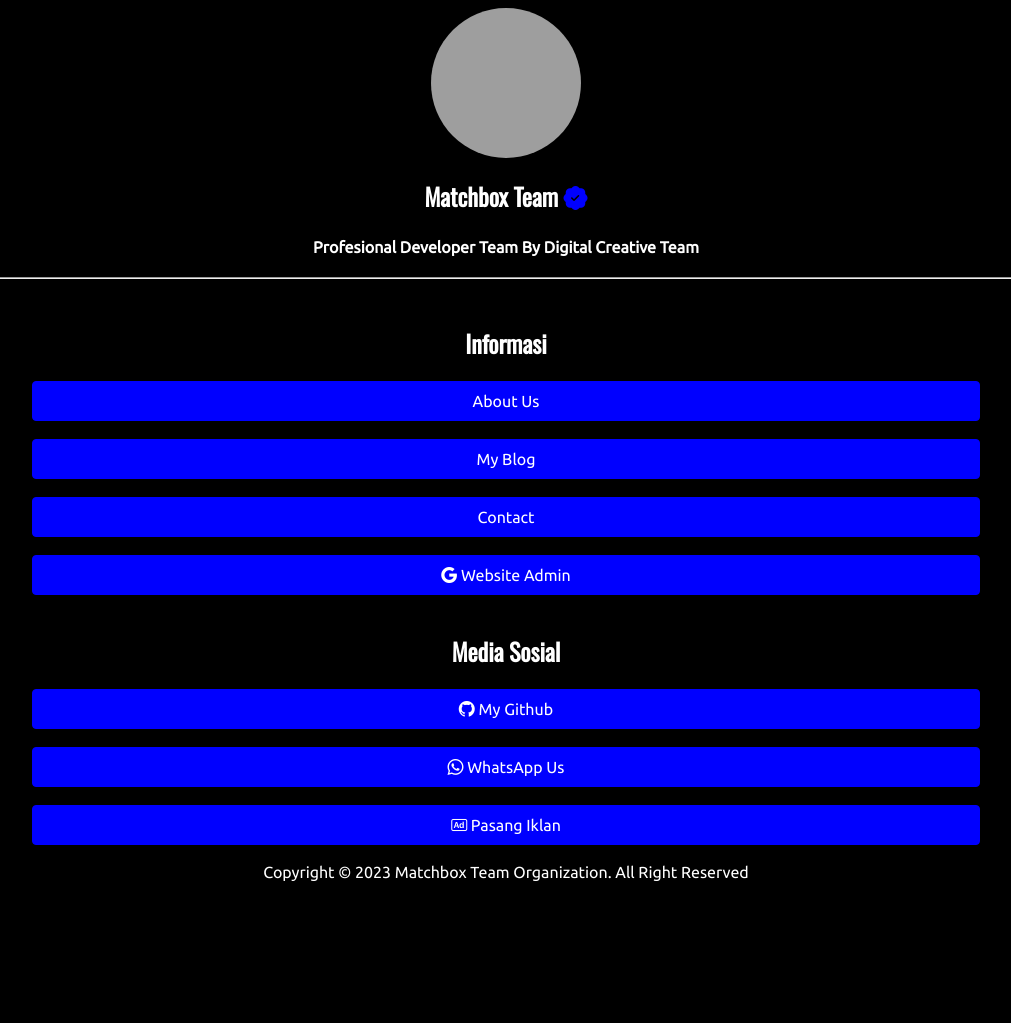
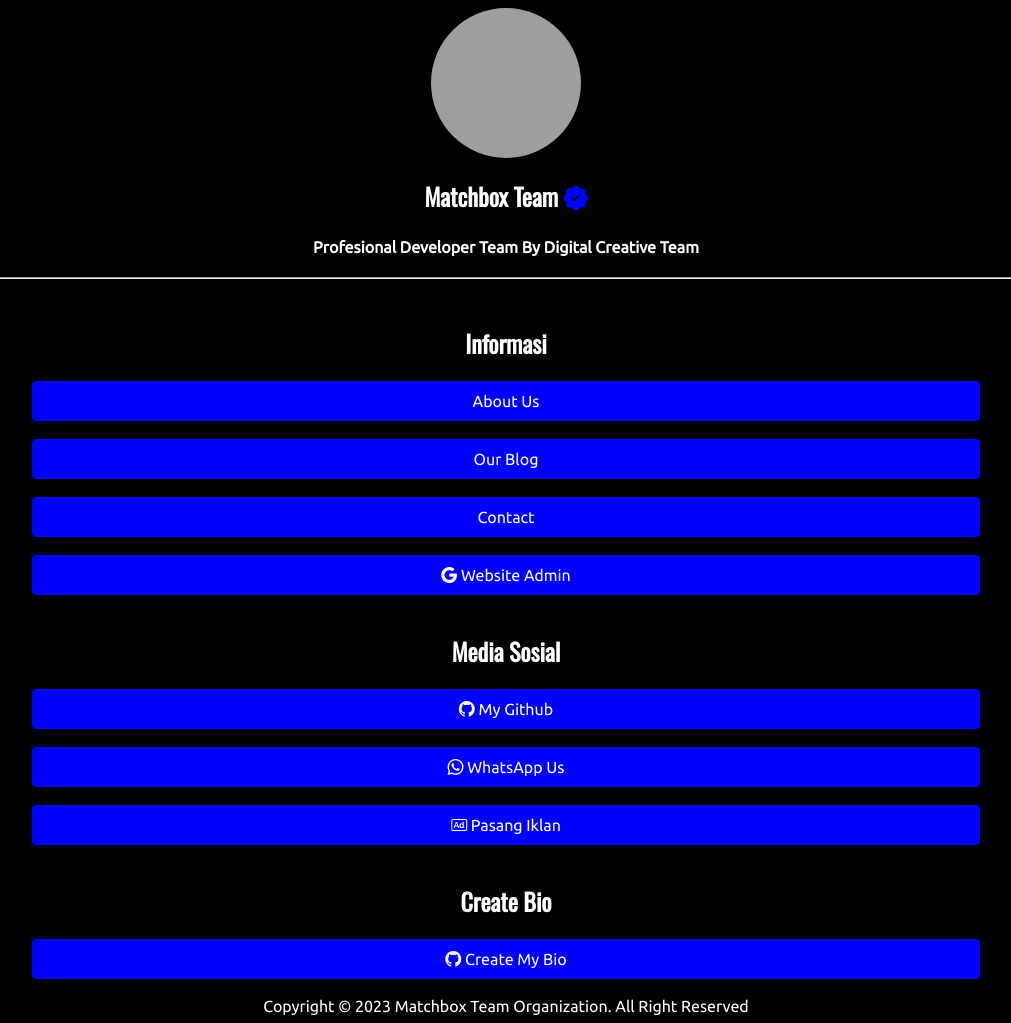
Before and after one commit to MatchBox-ID/portfolio, a plain HTML site: page index.html in a window 1280 px wide. Shown: the whole page, without its empty margins (134-1145 px from the left). Before the commit the page ends 889 px from the top, so only its background shows below. Drawn offline with nearby package versions, Linux system fonts and the light colour scheme; grey boxes are pictures that could not be loaded.

Commit message:
Update index.html

```diff
--- a/index.html
+++ b/index.html
@@ -25,7 +25,7 @@
     <h2 align="middle">Informasi</h2>
 <center><a href="./about"><button class="button-37 btn-md" role="button">About Us</button></a></center>
 <br>
-<center><a href="./blog"><button class="button-37 btn-md" role="button">My Blog</button></a></center>
+<center><a href="./blog"><button class="button-37 btn-md" role="button">Our Blog</button></a></center>
 <br>
 <center><a href="./contact"><button class="button-37 btn-md" role="button">Contact</button></a></center>
 <br>
@@ -39,7 +39,11 @@
 <br>
 <center><a href="https://wa.me/+6285941896616?text=pasang+iklan+di+website"><button class="button-37 btn-md" role="button"><i class="bi bi-badge-ad"></i> Pasang Iklan</button></a></center>
 <br>
-<!-- page 3!-->
+    <!-- Page 3 !-->
+     <h2 align="middle">Create Bio</h2>
+<center><a href="https://wa.me/6285941896616?text=hai%20buatkan%20saya%20bio%20link%20page%0A%0Apesan%20ini%20dikirim%20melalui%20website%20idweblink."><button class="button-37 btn-md" role="button"><i class="bi bi-github"></i></> Create My Bio</button></a></center>
+<br>
+<!--footer!-->
 <footer align="middle">Copyright &copy; 2023 Matchbox Team Organization. All Right Reserved</footer>
 </body>
 </html>
```
